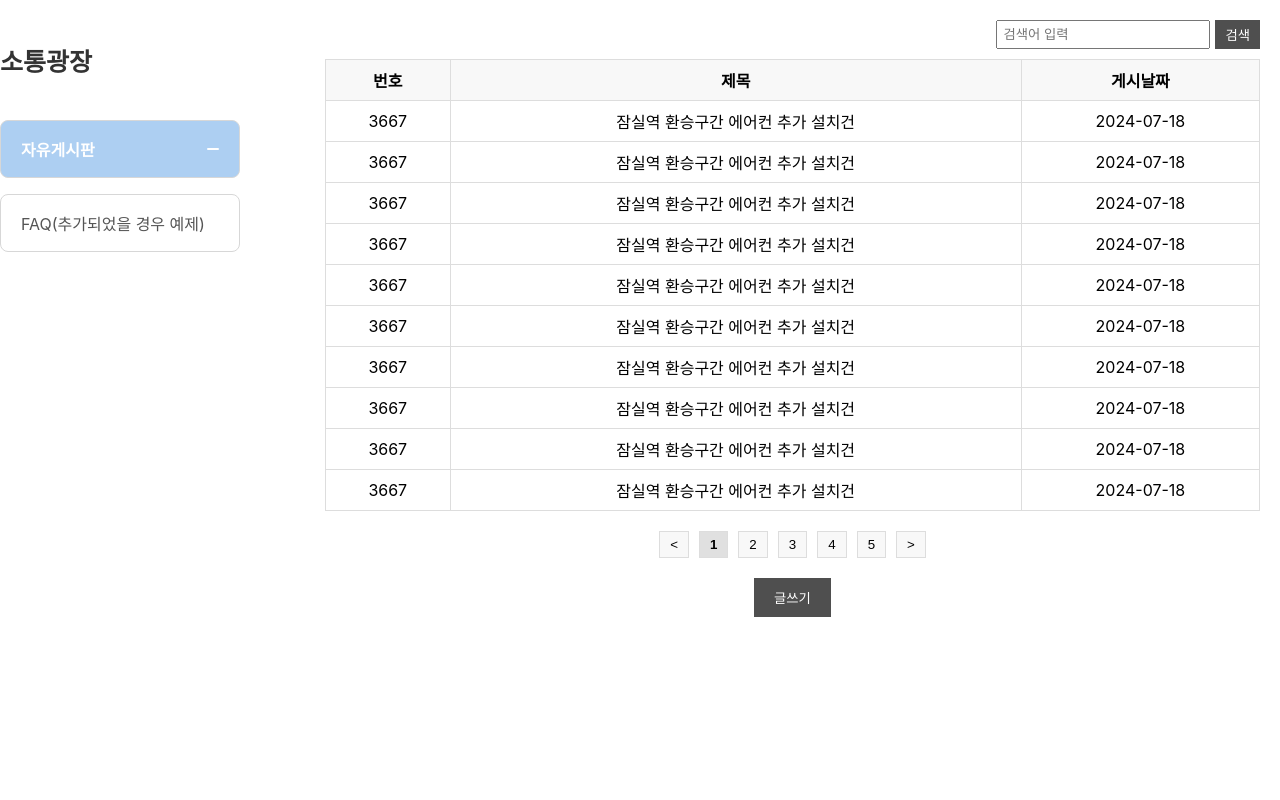
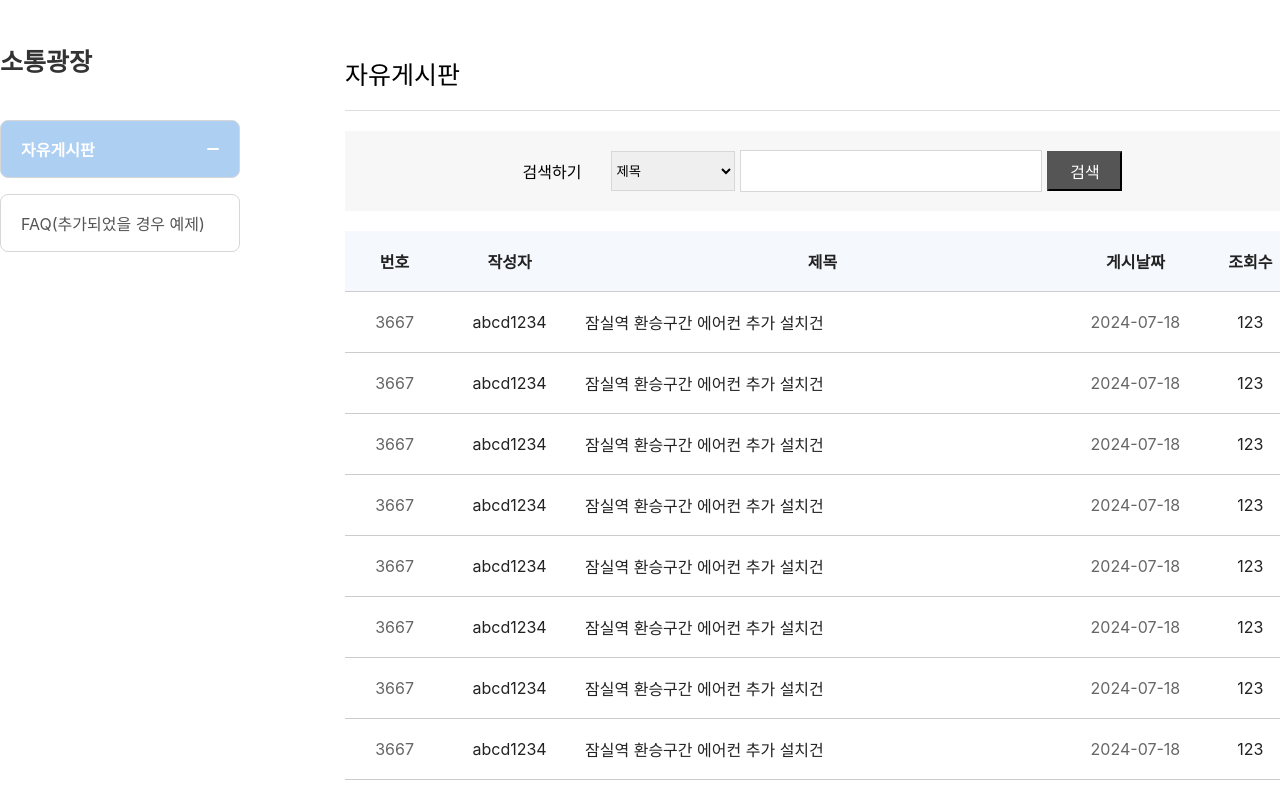
Before and after one commit to 2th-project/2th-project-FE, a React (Create React App) app: page /free-board in a window 1280 px wide. Shown: the top 800 px of the page. Built offline with nearby package versions, Linux system fonts and the light colour scheme.

Commit message:
feat: 자유게시판 UI 초안

```diff
--- a/package.json
+++ b/package.json
@@ -8,6 +8,7 @@
     "@testing-library/user-event": "^13.5.0",
     "react": "^18.3.1",
     "react-dom": "^18.3.1",
+    "react-router-dom": "^6.26.1",
     "react-scripts": "5.0.1",
     "web-vitals": "^2.1.4"
   },
--- a/src/App.js
+++ b/src/App.js
@@ -1,11 +1,31 @@
+import { createBrowserRouter, RouterProvider } from "react-router-dom";
 import Community from "./pages/community/Community";
+import FreeBoard from "./pages/community/FreeBoard";
+import FAQ from "./pages/community/FAQ";
+
+const router = createBrowserRouter([
+  {
+    path: "/",
+    element: <Community />, // Community를 부모로 설정
+    children: [
+      {
+        path: "free-board",
+        element: <FreeBoard />, // FreeBoard를 자식 라우트로 설정
+      },
+      {
+        path: "faq",
+        element: <FAQ />, // FAQ를 자식 라우트로 설정
+      },
+      {
+        path: "*", // 기본 경로 설정
+        element: <FreeBoard />,
+      },
+    ],
+  },
+]);
 
 function App() {
-  return (
-    <>
-      <Community />
-    </>
-  );
+  return <RouterProvider router={router} />;
 }
 
 export default App;
--- a/src/components/common/sidebar/Sidebar.js
+++ b/src/components/common/sidebar/Sidebar.js
@@ -1,6 +1,6 @@
 import styles from "./Sidebar.module.css";
 
-function Sidebar({ title, items }) {
+function Sidebar({ title, items, onItemClick }) {
   return (
     <div className={styles.sidebar}>
       <h2 className={styles.title}>{title}</h2>
@@ -10,6 +10,7 @@ function Sidebar({ title, items }) {
             // key 값으로는 index가 좋지 않으므로 변경하기!
             key={index}
             className={`${styles.listItem} ${item.active ? styles.active : ""}`}
+            onClick={() => onItemClick(item)}
           >
             {item.name}
           </li>
--- a/src/pages/community/Board.js
+++ b/src/pages/community/Board.js
@@ -1,46 +1,19 @@
+import { Routes, Route, Navigate } from "react-router-dom";
+import FreeBoard from "./FreeBoard";
+import FAQ from "./FAQ";
 import styles from "./Board.module.css";
 
-const dummyData = Array(10).fill({
-  id: 3667,
-  title: "잠실역 환승구간 에어컨 추가 설치건",
-  date: "2024-07-18",
-});
-
-function Board() {
+function Board({ activeItem }) {
   return (
-    <div className={styles.postList}>
-      <div className={styles.searchBar}>
-        <input type="text" placeholder="검색어 입력" />
-        <button>검색</button>
-      </div>
-      <table className={styles.table}>
-        <thead>
-          <tr>
-            <th>번호</th>
-            <th>제목</th>
-            <th>게시날짜</th>
-          </tr>
-        </thead>
-        <tbody>
-          {dummyData.map((post, index) => (
-            <tr key={index}>
-              <td>{post.id}</td>
-              <td>{post.title}</td>
-              <td>{post.date}</td>
-            </tr>
-          ))}
-        </tbody>
-      </table>
-      <div className={styles.pagination}>
-        <button>&lt;</button>
-        <button className={styles.active}>1</button>
-        <button>2</button>
-        <button>3</button>
-        <button>4</button>
-        <button>5</button>
-        <button>&gt;</button>
-      </div>
-      <button className={styles.writeBtn}>글쓰기</button>
+    <div className={styles.board}>
+      <div className={styles.title}>{activeItem}</div>{" "}
+      {/* 선택된 항목 이름을 표시 */}
+      <Routes>
+        <Route path="/" element={<Navigate to="free-board" />} />{" "}
+        {/* 기본 경로로 리디렉션 */}
+        <Route path="free-board" element={<FreeBoard />} />
+        <Route path="faq" element={<FAQ />} />
+      </Routes>
     </div>
   );
 }
--- a/src/pages/community/Board.module.css
+++ b/src/pages/community/Board.module.css
@@ -1,70 +1,12 @@
-.postList {
-  flex: 1;
-  padding: 20px;
+.board {
+  margin-left: 20px;
 }
-
-.searchBar {
-  display: flex;
-  justify-content: flex-end;
-  margin-bottom: 10px;
+.title {
+  font-size: 25px;
+  font-weight: medium;
+  width: 955px;
+  height: 35px;
+  border-bottom: 1px solid #dedede;
+  padding-bottom: 20px;
+  margin-top: 55px;
 }
-
-.searchBar input {
-  padding: 5px;
-  width: 200px;
-  margin-right: 5px;
-}
-
-.searchBar button {
-  padding: 5px 10px;
-  background-color: #4f4f4f;
-  color: #fff;
-  border: none;
-  cursor: pointer;
-}
-
-.table {
-  width: 100%;
-  border-collapse: collapse;
-  margin-bottom: 20px;
-}
-
-.table th,
-.table td {
-  border: 1px solid #ddd;
-  padding: 8px;
-  text-align: center;
-}
-
-.table th {
-  background-color: #f8f8f8;
-}
-
-.pagination {
-  display: flex;
-  justify-content: center;
-  margin-bottom: 20px;
-}
-
-.pagination button {
-  margin: 0 5px;
-  padding: 5px 10px;
-  border: 1px solid #ddd;
-  background-color: #f8f8f8;
-  cursor: pointer;
-}
-
-.pagination button.active {
-  font-weight: bold;
-  background-color: #e0e0e0;
-}
-
-.writeBtn {
-  display: block;
-  margin: 0 auto;
-  padding: 10px 20px;
-  background-color: #4f4f4f;
-  color: #fff;
-  border: none;
-  cursor: pointer;
-}
--- a/src/pages/community/Community.js
+++ b/src/pages/community/Community.js
@@ -1,17 +1,41 @@
+import { useState } from "react";
+import { useNavigate, useLocation } from "react-router-dom";
 import Sidebar from "../../components/common/sidebar/Sidebar";
+import styles from "./Community.module.css";
 import Board from "./Board";
-import styles from "./Community.module.css";
 
-function Community(props) {
+function Community() {
+  const location = useLocation();
+  const navigate = useNavigate();
+  const [activeItem, setActiveItem] = useState(() => {
+    // 초기 활성 항목을 URL 경로에 따라 설정
+    if (location.pathname.includes("faq")) return "FAQ(추가되었을 경우 예제)";
+    return "자유게시판";
+  });
+
   const sidebarItems = [
-    { name: "자유게시판", active: true },
-    { name: "FAQ(추가되었을 경우 예제)", active: false },
+    { name: "자유게시판", active: activeItem === "자유게시판" },
+    {
+      name: "FAQ(추가되었을 경우 예제)",
+      active: activeItem === "FAQ(추가되었을 경우 예제)",
+    },
   ];
+
+  const handleItemClick = (item) => {
+    setActiveItem(item.name);
+    navigate(`/${item.name === "자유게시판" ? "free-board" : "faq"}`);
+  };
 
   return (
     <div className={styles.community}>
-      <Sidebar title="소통광장" items={sidebarItems} />
-      <Board />
+      <Sidebar
+        title="소통광장"
+        items={sidebarItems}
+        onItemClick={handleItemClick}
+      />
+      <div className={styles.board}>
+        <Board activeItem={activeItem} />
+      </div>
     </div>
   );
 }
--- a/src/pages/community/Community.module.css
+++ b/src/pages/community/Community.module.css
@@ -1,3 +1,10 @@
 .community {
   display: flex;
+  width: 1280px;
+  margin: 0 auto 100px auto;
 }
+
+.board {
+  width: 955px;
+  margin-left: 20px;
+}
--- /dev/null
+++ b/src/pages/community/FAQ.js
@@ -0,0 +1,5 @@
+function FAQ() {
+  return <div>FAQ 내용</div>;
+}
+
+export default FAQ;
--- /dev/null
+++ b/src/pages/community/FreeBoard.js
@@ -0,0 +1,64 @@
+import styles from "./FreeBoard.module.css";
+
+const dummyData = Array(10).fill({
+  id: 3667,
+  userId: "abcd1234",
+  title: "잠실역 환승구간 에어컨 추가 설치건",
+  date: "2024-07-18",
+  views: 123,
+});
+
+function FreeBoard() {
+  return (
+    <div>
+      <div className={styles.search}>
+        <form>
+          <label>검색하기</label>
+          <select name="type">
+            <option value="t">제목</option>
+            <option value="c">내용</option>
+            <option value="w">작성자</option>
+            <option value="tc">제목+내용</option>
+            <option value="tcw">제목+내용+작성자</option>
+          </select>
+          <input />
+          <button>검색</button>
+        </form>
+      </div>
+      <div className={styles.table}>
+        <div className={styles.tableHeader}>
+          <div className={styles.tableRow}>
+            <div className={styles.tableCell}>번호</div>
+            <div className={styles.tableCell}>작성자</div>
+            <div className={styles.tableCell}>제목</div>
+            <div className={styles.tableCell}>게시날짜</div>
+            <div className={styles.tableCell}>조회수</div>
+          </div>
+        </div>
+        <div className={styles.tableBody}>
+          {dummyData.map((post, index) => (
+            <div className={styles.tableRow} key={index}>
+              <div className={styles.tableCell}>{post.id}</div>
+              <div className={styles.tableCell}>{post.userId}</div>
+              <div className={styles.tableCell}>{post.title}</div>
+              <div className={styles.tableCell}>{post.date}</div>
+              <div className={styles.tableCell}>{post.views}</div>
+            </div>
+          ))}
+        </div>
+      </div>
+      <button className={styles.writeBtn}>글쓰기</button>
+      <div className={styles.pagination}>
+        <button>&lt;</button>
+        <button className={styles.active}>1</button>
+        <button>2</button>
+        <button>3</button>
+        <button>4</button>
+        <button>5</button>
+        <button>&gt;</button>
+      </div>
+    </div>
+  );
+}
+
+export default FreeBoard;
--- /dev/null
+++ b/src/pages/community/FreeBoard.module.css
@@ -0,0 +1,141 @@
+@import "../../styles/variables.module.css";
+
+.search {
+  display: flex;
+  justify-content: center;
+  align-items: center;
+  background-color: #f7f7f7;
+  width: 955px;
+  height: 80px;
+  margin: 20px 0;
+}
+
+.search form {
+  display: flex;
+  justify-content: center;
+  align-items: center;
+}
+.search form label,
+.search form select,
+.search form input,
+.search form button {
+  height: 40px;
+  display: flex;
+  justify-content: center;
+  align-items: center;
+}
+
+.search form select {
+  margin: 0 5px 0 30px;
+  border: 1px solid var(--border-color1);
+}
+
+.search form input {
+  padding: 0;
+  border: 1px solid var(--border-color1);
+  width: 300px;
+  margin-right: 5px;
+}
+
+.search form button {
+  background-color: #555;
+  color: #fff;
+  width: 75px;
+  font-size: 16px;
+}
+
+.table {
+  display: flex;
+  flex-direction: column;
+  width: 955px;
+}
+
+.tableHeader {
+  background-color: #f5f8fc;
+  font-weight: bold;
+  color: #222;
+  text-align: center;
+}
+
+.tableBody {
+  display: flex;
+  flex-direction: column;
+}
+
+.tableRow {
+  display: flex;
+  padding: 10px 0;
+  border-bottom: 1px solid #ccc;
+  height: 40px;
+}
+
+.tableCell {
+  padding: 0 10px;
+  display: flex;
+  align-items: center;
+  justify-content: center;
+}
+
+.tableBody .tableCell:nth-child(1),
+.tableBody .tableCell:nth-child(4) {
+  color: #666;
+}
+
+.tableBody .tableCell:nth-child(2),
+.tableBody .tableCell:nth-child(5) {
+  color: #222;
+}
+
+.tableBody .tableCell:nth-child(3) {
+  flex: 3;
+  text-align: left;
+  justify-content: flex-start;
+  color: #222;
+}
+
+.tableCell:nth-child(1),
+.tableCell:nth-child(5) {
+  flex: 0.5;
+}
+
+.tableCell:nth-child(3) {
+  flex: 3;
+}
+
+.tableCell:nth-child(2),
+.tableCell:nth-child(4) {
+  flex: 0.7;
+}
+
+/* .tableCell:nth-child(3) {
+  flex: 3;
+  text-align: left;
+  justify-content: flex-start;
+} */
+
+.writeBtn {
+  margin-top: 20px;
+  padding: 10px 20px;
+  background-color: var(--primary-color);
+  color: #fff;
+  border: none;
+  cursor: pointer;
+  border-radius: 8px;
+}
+
+.pagination {
+  margin-top: 20px;
+  display: flex;
+  justify-content: center;
+  gap: 5px;
+}
+
+.pagination button {
+  padding: 5px 10px;
+}
+
+.active {
+  font-weight: bold;
+  background-color: var(--primary-color);
+  color: #fff;
+}
```
Also changed, not shown: 1 other file (tests, documents, lock files or other folders).
